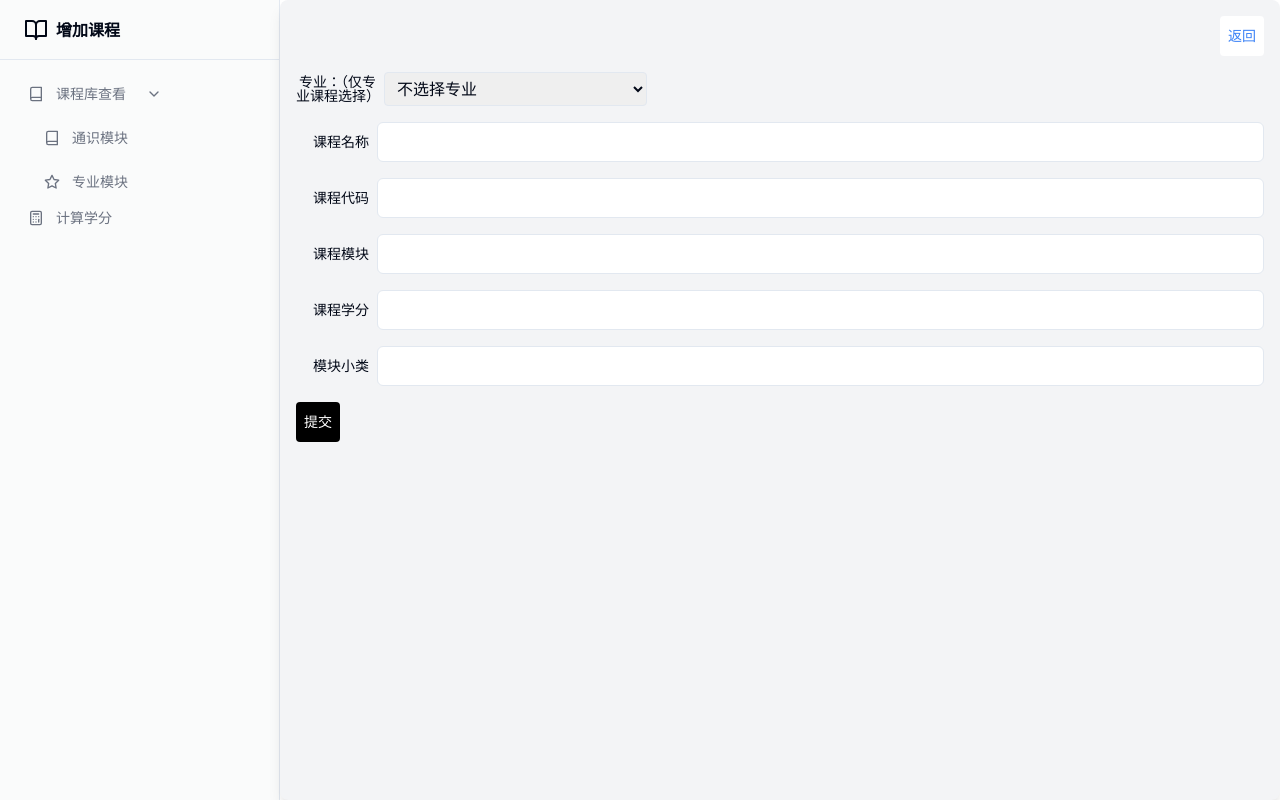
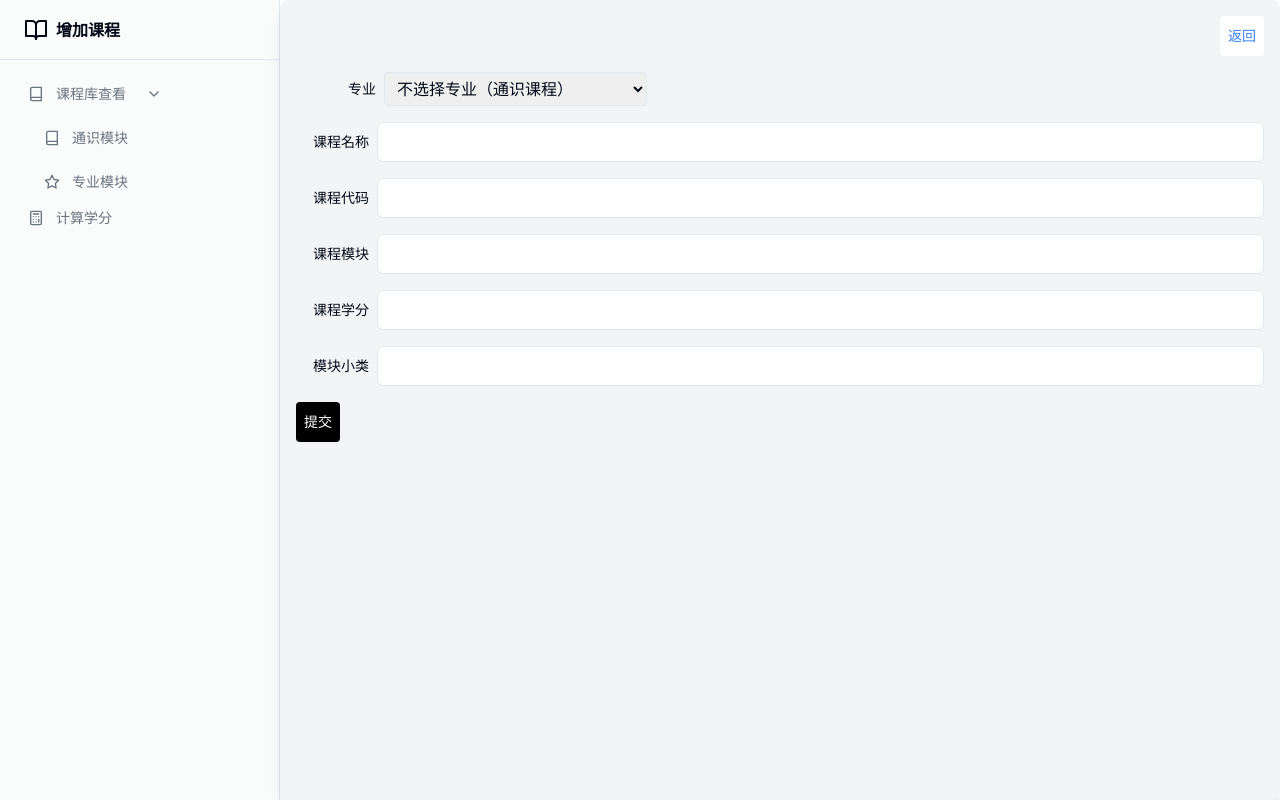
Before and after one commit to JerryLiu369/course-management, a Flask app: page /add in a window 1280 px wide. Run offline with Flask 3, Linux system fonts and the light colour scheme; the visitor is signed in with stand-in values (Sample User, id 1); style sheets or scripts are compiled from the project's sources; parts of the project's set-up code (start-up, migrations or seed data) failed here and were passed over; some libraries are stand-ins or nearby versions.

Commit message:
major label edit

```diff
--- a/api/templates/add.html
+++ b/api/templates/add.html
@@ -95,9 +95,9 @@
             <main class="flex flex-col gap-4 mt-0">
                 <div class="flex items-center space-x-2"><label
                         class="text-sm font-medium leading-none peer-disabled:cursor-not-allowed peer-disabled:opacity-70 w-20 text-right"
-                        for="info">专业：（仅专业课程选择）</label><select
+                        for="info">专业</label><select
                         class="border rounded px-2 py-1 mr-4" id="info">
-                    <option value="">不选择专业</option>
+                    <option value="">不选择专业（通识课程）</option>
                     {% for major in majors %}
                     <option value="{{major}}">{{major}}</option>
                     {% endfor %}
--- a/api/templates/minus.html
+++ b/api/templates/minus.html
@@ -95,9 +95,9 @@
             <main class="flex flex-col gap-4 mt-0">
                 <div class="flex items-center space-x-2"><label
                         class="text-sm font-medium leading-none peer-disabled:cursor-not-allowed peer-disabled:opacity-70 w-20 text-right"
-                        for="info">专业：（仅专业课程选择）</label><select
+                        for="info">专业</label><select
                         class="border rounded px-2 py-1 mr-4" id="info">
-                    <option value="">不选择专业</option>
+                    <option value="">不选择专业（通识课程）</option>
                     {% for major in majors %}
                     <option value="{{major}}">{{major}}</option>
                     {% endfor %}
```
